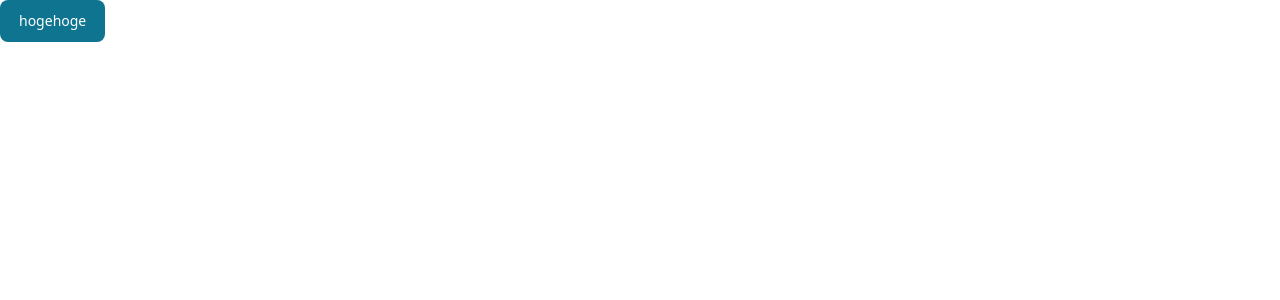
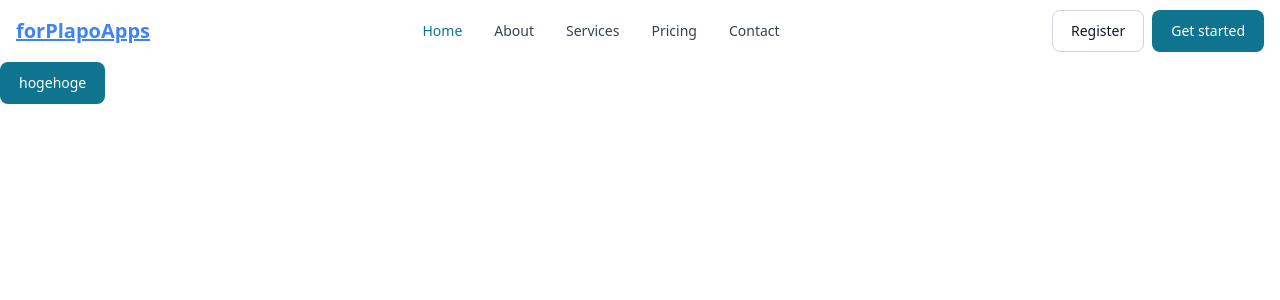
Before and after one commit to forPlapoApps/old-client-next, a Next.js app: page / in a window 1280 px wide. Shown: the top 300 px of the page. Built offline with nearby package versions, Linux system fonts and the light colour scheme.

Commit message:
feat: create Navbar component

```diff
--- /dev/null
+++ b/src/core/components/Navbar.tsx
@@ -0,0 +1,39 @@
+import { Button, Navbar as FlowbiteNavbar } from "flowbite-react";
+import Link from "next/link";
+
+const Navbar = () => {
+  return (
+    <FlowbiteNavbar fluid={true} rounded={true}>
+      <Link href="/">
+        <span className="self-center whitespace-nowrap text-xl font-semibold underline text-blue-500">
+          forPlapoApps
+        </span>
+      </Link>
+
+      <div className="flex md:order-2">
+        <div className="flex gap-2">
+          <Button color={"light"}>Register</Button>
+          <Button>Get started</Button>
+        </div>
+        <FlowbiteNavbar.Toggle />
+      </div>
+      <FlowbiteNavbar.Collapse>
+        <FlowbiteNavbar.Link href="/FlowbiteNavbars" active={true}>
+          Home
+        </FlowbiteNavbar.Link>
+        <FlowbiteNavbar.Link href="/FlowbiteNavbars">About</FlowbiteNavbar.Link>
+        <FlowbiteNavbar.Link href="/FlowbiteNavbars">
+          Services
+        </FlowbiteNavbar.Link>
+        <FlowbiteNavbar.Link href="/FlowbiteNavbars">
+          Pricing
+        </FlowbiteNavbar.Link>
+        <FlowbiteNavbar.Link href="/FlowbiteNavbars">
+          Contact
+        </FlowbiteNavbar.Link>
+      </FlowbiteNavbar.Collapse>
+    </FlowbiteNavbar>
+  );
+};
+
+export default Navbar;
--- a/src/core/layouts/Layout.tsx
+++ b/src/core/layouts/Layout.tsx
@@ -1,4 +1,5 @@
 import Head from "next/head";
+import Navbar from "../components/Navbar";
 
 type Props = { title?: string; children?: React.ReactNode };
 
@@ -10,9 +11,10 @@ const Layout = ({ title, children }: Props) => {
         <link rel="icon" href="/favicon.ico" />
       </Head>
 
-      {/* <Navbar /> */}
-
-      <div style={{ minHeight: "800px" }}>{children}</div>
+      <main>
+        <Navbar />
+        <div style={{ minHeight: "800px" }}>{children}</div>
+      </main>
     </>
   );
 };
```
